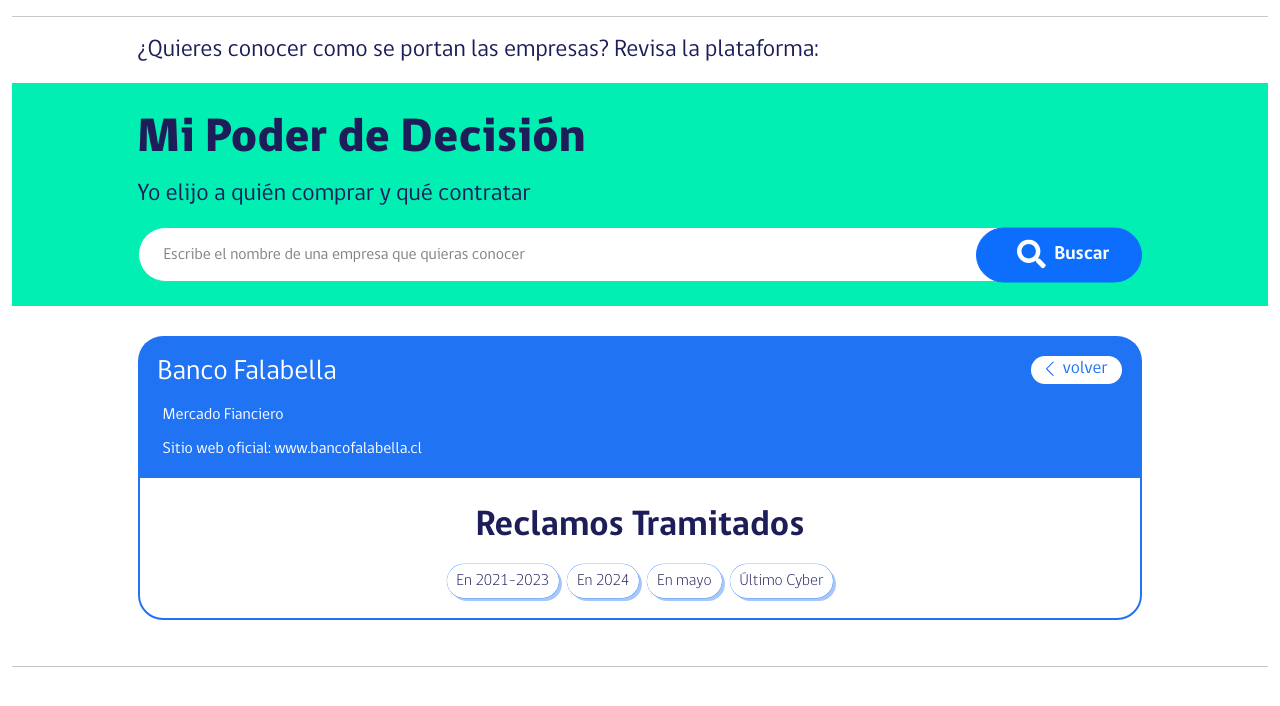
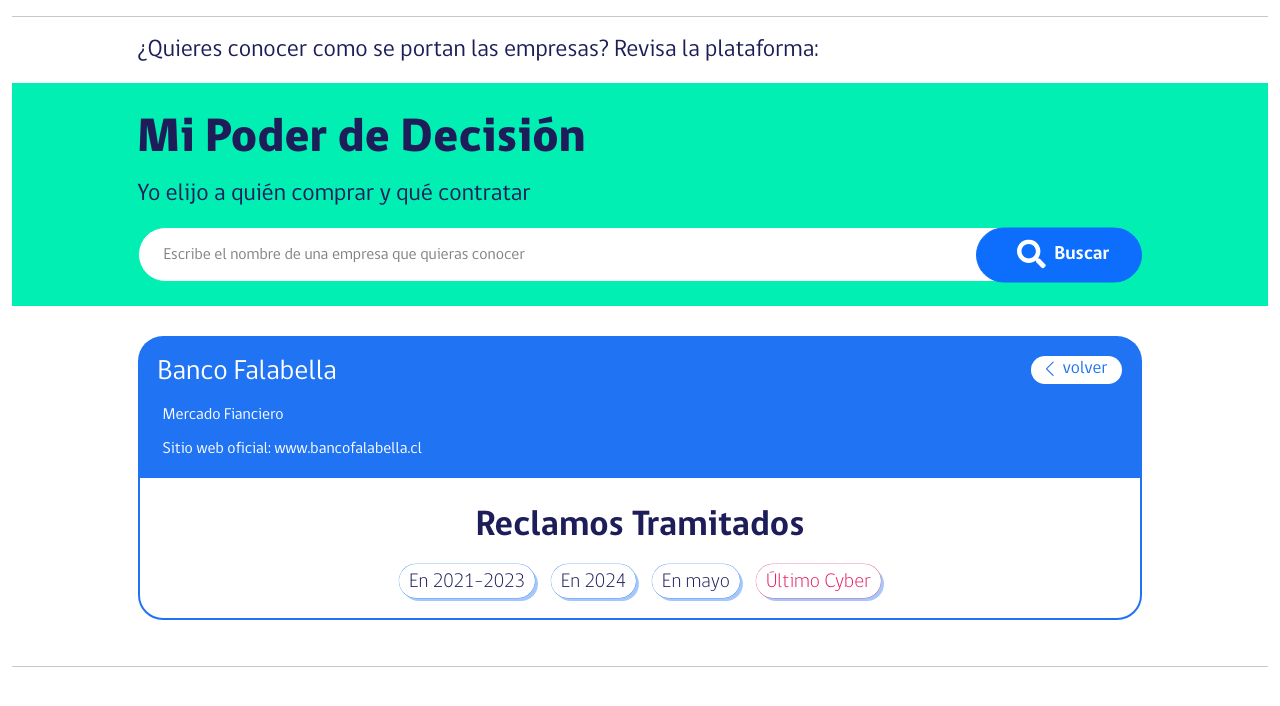
Before and after one commit to JorgeObreque/colabora, a React (Vite) app in the folder app/: page /company in a window 1280 px wide. Shown: the top 706 px of the page. Built offline with nearby package versions, Linux system fonts and the light colour scheme.

Commit message:
feat: FilterGroup component

```diff
--- a/app/src/components/Company/Company.jsx
+++ b/app/src/components/Company/Company.jsx
@@ -2,8 +2,11 @@
 import './Company.css';
 import { BsChevronLeft } from "react-icons/bs";
 import Filter from "../Filter/Filter";
+import FilterGroup from "../FilterGroup/FilterGroup";
 
 const Company = () =>{
+    const styles = {color:"#E51E62",boxShadow: "0 0 0 0.2px #E51E62, 3px 3px 0px rgba(32, 115, 243, 0.4)"};
+    const clickStyles = {backgroundColor:"#E35A89"};
     return(
         <div className="px-9 company-main">
             <div className="header">
@@ -14,12 +17,20 @@
             </div>
             <div className="body text-center">
                 <h4 className="my-4">Reclamos Tramitados</h4>
-                <div className=" d-flex justify-content-center flex-wrap gap-2">
-                    <div className="d-flex"><Filter><span>En 2021-2023</span></Filter></div>
-                    <div className="d-flex"><Filter><span>En 2024</span></Filter></div>
-                    <div className="d-flex"><Filter><span>En mayo</span></Filter></div>
-                    <div className="d-flex"><Filter><span>Último Cyber</span></Filter></div>
-                </div>
+                <FilterGroup>
+                    <Filter>
+                    <span>En 2021-2023</span>
+                    </Filter>
+                    <Filter>
+                    <span>En 2024</span>
+                    </Filter>
+                    <Filter>
+                    <span>En mayo</span>
+                    </Filter>
+                    <Filter styles={styles} clickStyles={clickStyles}>
+                    <span>Último Cyber</span>
+                    </Filter>
+                </FilterGroup>
             </div>
         </div>
     );
--- a/app/src/components/Filter/Filter.css
+++ b/app/src/components/Filter/Filter.css
@@ -1,9 +1,11 @@
 .filter-main{
-    font-family: 'gobCL';
+    font-family: 'gobCL' !important;
     font-weight: 300;
     box-shadow: 0 0 0 0.2px #2073F3,
     3px 3px 0px rgba(32, 115, 243, 0.4);
     border-radius: 25px;
     padding: 5px 10px 5px 10px !important;
     margin: 0 !important;
+    font-size: 20px;
+    line-height: 24px;
 }
--- a/app/src/components/Filter/Filter.jsx
+++ b/app/src/components/Filter/Filter.jsx
@@ -1,9 +1,8 @@
 import React,{useEffect,useState} from "react";
 import './Filter.css';
 
-const Filter = ({children,styles}) => {
+const Filter = ({children, styles, clickStyles, isActive, onClick}) => {
 
-    console.log("children",children)
     const defaultStyles = {
         fontFamily: "'gobCL'",
         fontWeight: 300,
@@ -14,9 +13,31 @@
         whiteSpace: "nowrap",
         ...styles,
       };
+
+    const defaultClickStyles = {
+        backgroundColor: "#2073F3",
+        color: "#fff",
+        transform: "scale(1.05)",
+        transition: "all 0.3s ease",
+        fontWeight:"700",
+        boxShadow:"none",
+        ...clickStyles
+    };
+
+
+    const [customStyles,setCustomStyles] = useState(defaultStyles);
+
+    useEffect(() => {
+        setCustomStyles(isActive ? { ...defaultStyles, ...defaultClickStyles } : defaultStyles);
+      }, [isActive, defaultStyles, defaultClickStyles]);
+
     return(
         <>
-            <div style={defaultStyles} className="filter-main d-inline p-0 m-0">
+            <div
+            style={customStyles}
+            className="filter-main d-inline p-0 m-0"
+            onClick={onClick}
+            >
                 {children}
             </div>
         </>
--- /dev/null
+++ b/app/src/components/FilterGroup/FilterGroup.jsx
@@ -0,0 +1,24 @@
+import React, { useState } from "react";
+import Filter from '../Filter/Filter';
+
+const FilterGroup = ({children}) =>{
+    const [activeIndex, setActiveIndex] = useState(null);
+
+    const handleFilterClick = (index) => {
+        setActiveIndex(index);
+      };
+
+    const renderedFilters = React.Children.map(children, (child, index) => {
+        if (!React.isValidElement(child)) return child;
+
+        return React.cloneElement(child, {
+            isActive: activeIndex === index,
+            onClick: () => handleFilterClick(index),
+            });
+        });
+    return(
+        <div className="d-flex justify-content-center flex-wrap gap-3">{renderedFilters}</div>
+    );
+}
+
+export default FilterGroup;
```
